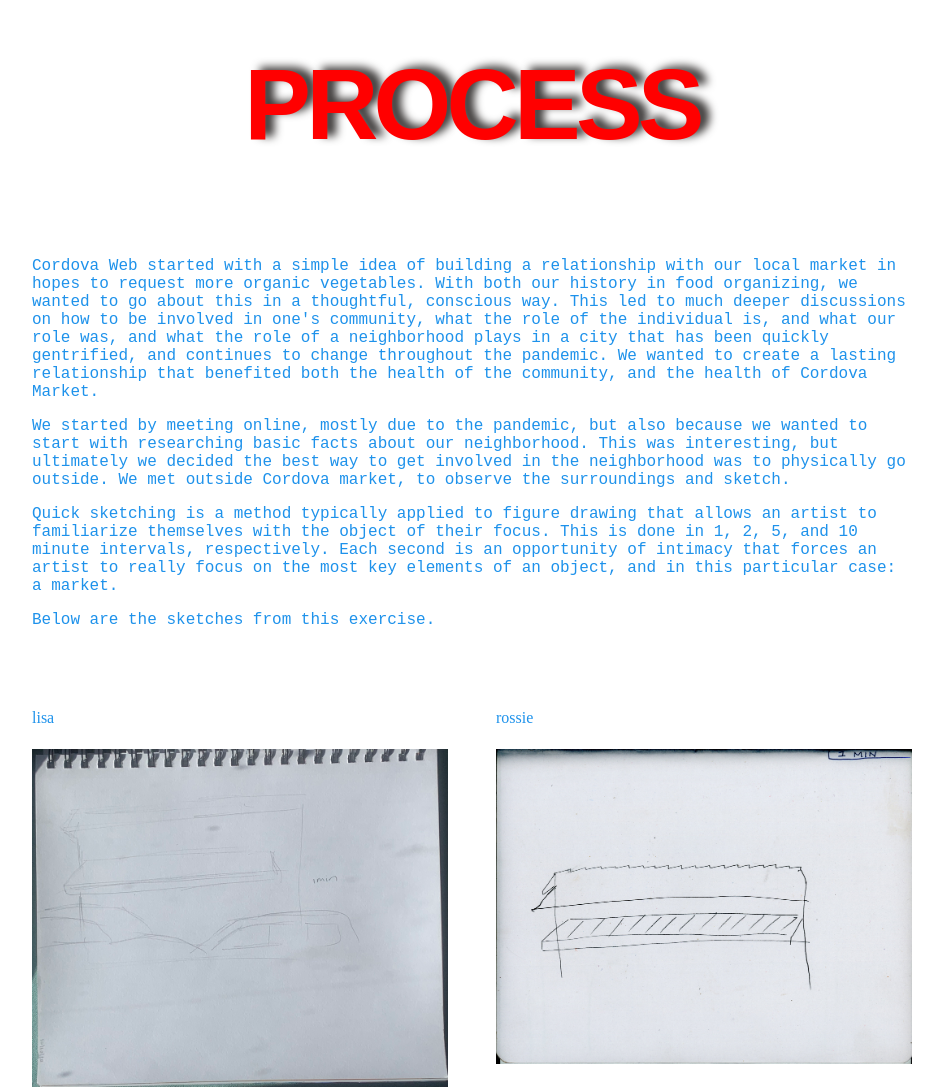
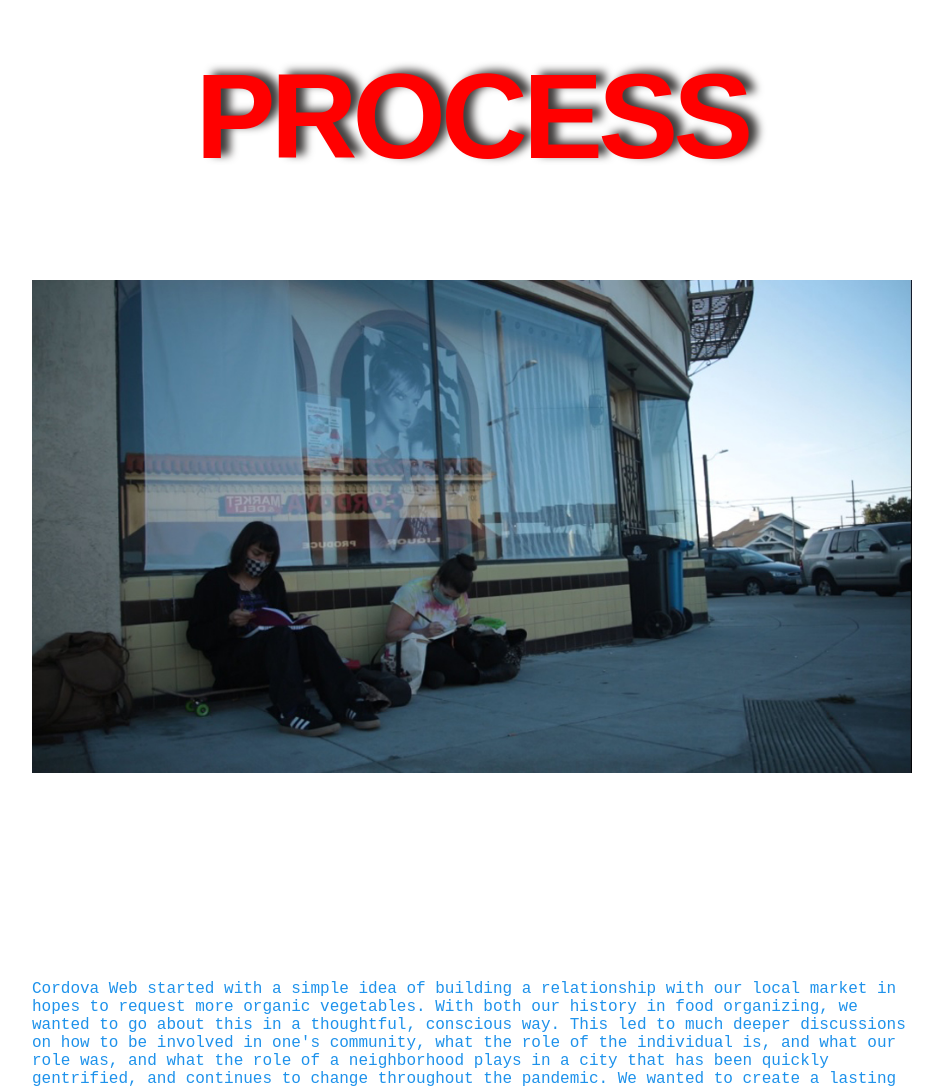
Before and after one commit to rossie111/process, a plain HTML site: page index.html in a window 1280 px wide. Shown: the top 1087 px of the page, without its empty margins (168-1111 px from the left). Drawn offline with nearby package versions, Linux system fonts and the light colour scheme; a script that the page names is missing; a web font is replaced by a local one.

Commit message:
Added header photo

```diff
--- a/index.html
+++ b/index.html
@@ -15,6 +15,9 @@
 <body>
   <p>
   <h1>Process</h1>
+
+    <div class="header"></div>
+
     <div class="desc">Cordova Web started with a simple idea of building a relationship with our local market in hopes to request more organic vegetables. With both our history in food organizing, we wanted to go about this in a thoughtful, conscious way. This led to much deeper discussions on how to be involved in one's community, what the role of the individual is, and what our role was, and what the role of a neighborhood plays in a city that has been quickly gentrified, and continues to change throughout the pandemic. We wanted to create a lasting relationship that benefited both the health of the community, and the health of Cordova Market.<p>
 
     We started by meeting online, mostly due to the pandemic, but also because we wanted to start with researching basic facts about our neighborhood. This was interesting, but ultimately we decided the best way to get involved in the neighborhood was to physically go outside. We met outside Cordova market, to observe the surroundings and sketch. <p>
--- a/style.css
+++ b/style.css
@@ -14,7 +14,7 @@ body {
 
 h1 {
 	text-align: center;
-	font-size: 100px;
+	font-size: 120px;
 	text-transform: uppercase;
 	font-family: 'Karla', sans-serif;
     color: #FF0000;
@@ -22,6 +22,15 @@ h1 {
     letter-spacing: -0.3rem;
     margin: 95px -30px;
 }
+
+.header{
+	width: 100%;
+	height: 700px;
+	background-image: url(photos/RLD_CordovaWeb_PhotoofSketching_001.jpg);
+	background-repeat: no-repeat;
+	background-size: 100%;
+}
+
 
 .desc{
 	font-family: 'Syne Mono', monospace;
@@ -34,7 +43,7 @@ h1 {
 	/*minmx: (1555px, 3050px);*/
 	height: 3050px;
 	width: 100%;
-	column-gap: 3rem;
+	column-gap: 1.5rem;
 	row-gap: 10px;
 }
 
```
Also changed, not shown: photos/clerks_jayandsilentbob.jpg (deleted).
